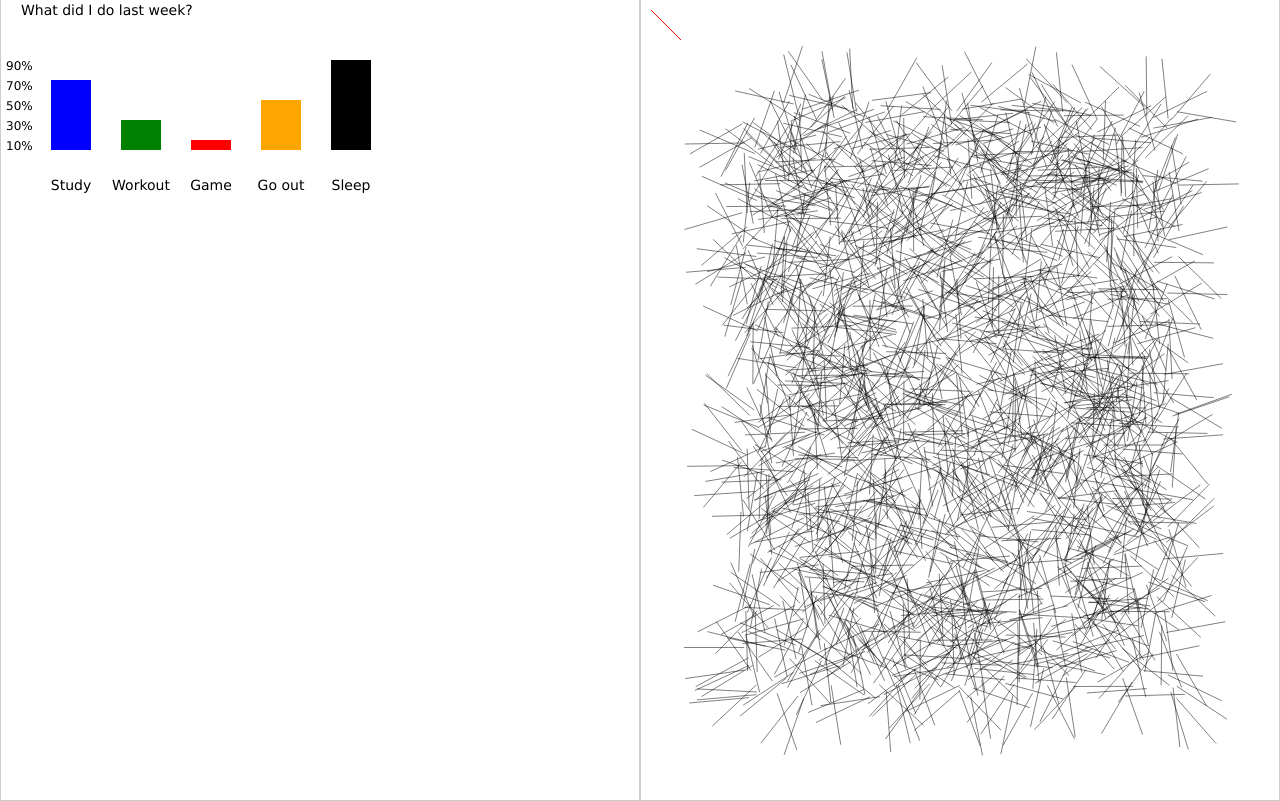
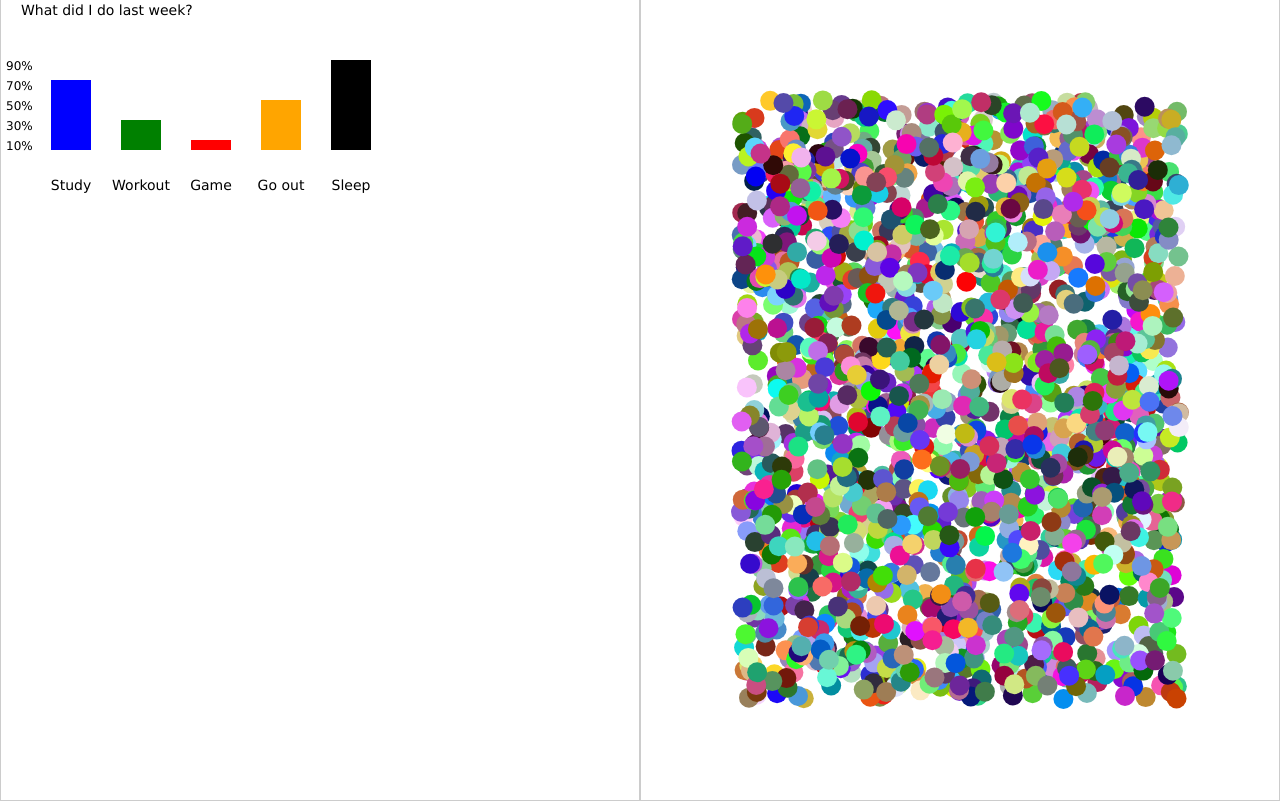
Before and after one commit to rababta/rababta.github.io, a plain HTML site: page A2-Personal-Website/visualizations.html in a window 1280 px wide. Drawn offline with Linux system fonts and the light colour scheme.

Commit message:
finalized the website and added Readme details

```diff
--- a/A2-Personal-Website/style.css
+++ b/A2-Personal-Website/style.css
@@ -300,7 +300,7 @@ section {
 
 /* EDUCATION, SKILLS, AND EXPERIENCE SECTIONS */
 
-#education, #skills, #concentrations{
+#education, #concentrations, #skills, #experience{
   position: relative;
   text-align: center;
 }
@@ -333,6 +333,8 @@ section {
   border-color: rgb(163, 163, 163);
   text-align: center;
 }
+
+
 
 .section-container {
   gap: 4rem;
--- a/A2-Personal-Website/vis.js
+++ b/A2-Personal-Website/vis.js
@@ -1,52 +1,52 @@
-
 // Get the SVG element
 const svg = document.getElementById('leWittArt');
 
-// Define the length of each line in pixels (10 inches = 960 pixels)
- const lineLength = 60;
+// Define the radius of each circle in pixels
+const circleRadius = 10;
 
-// Number of lines to generate (10,000)
- const lineCount = 2000;
+// Number of circles to generate
+const circleCount = 2000;
 
+// Function to generate random colors
+// I used ChatGPT to ask how can I assign random colors to the circles
+function getRandomColor() {
+  const r = Math.floor(Math.random() * 256);
+  const g = Math.floor(Math.random() * 256);
+  const b = Math.floor(Math.random() * 256);
 
+  return `rgb(${r}, ${g}, ${b})`;
+}
 
-// Create line function that appends a line to the SVG
-function createLine(x1, y1, x2, y2, stroke = 'black', strokeWidth = 0.5) {
-  const line = document.createElementNS('http://www.w3.org/2000/svg', 'line');
+// Create circle function that appends a circle to the SVG
+function createCircle(cx, cy, r = circleRadius, fill = 'black') {
+  const circle = document.createElementNS('http://www.w3.org/2000/svg', 'circle');
 
   // Set attributes
-  line.setAttribute('x1', x1);
-  line.setAttribute('y1', y1);
-  line.setAttribute('x2', x2);
-  line.setAttribute('y2', y2);
-  line.setAttribute('stroke', stroke);
-  line.setAttribute('stroke-width', strokeWidth);
+  circle.setAttribute('cx', cx);
+  circle.setAttribute('cy', cy);
+  circle.setAttribute('r', r);
+  circle.setAttribute('fill', fill);
 
-  // Append line to SVG
-  return line
+  // Append circle to SVG
+  return circle;
 }
 
-let line = createLine(10,10,40,40, "red",1)
-svg.append(line)
-
- //Function to generate random coordinates within the SVG canvas
+// Function to generate random coordinates within the SVG canvas
 function getRandomPosition(width, height, padding = 100) {
   const x = Math.random() * (width - padding * 2) + padding;
   const y = Math.random() * (height - padding * 2) + padding;
   return { x, y };
 }
 
- //Generate lines and add them to the SVG
- for (let i = 0; i < lineCount; i++) {
-    //Get random starting coordinates
-   const { x: x1, y: y1 } = getRandomPosition(svg.clientWidth, svg.clientHeight);
+// Generate circles and add them to the SVG
+for (let i = 0; i < circleCount; i++) {
+  // Get random coordinates for the circle's center
+  const { x, y } = getRandomPosition(svg.clientWidth, svg.clientHeight);
 
-   // Calculate the end coordinates based on a random angle
-   const angle = Math.random() * 360;
-   const x2 = x1 + lineLength * Math.cos(angle * (Math.PI / 180));
-   const y2 = y1 + lineLength * Math.sin(angle * (Math.PI / 180));
+  // Get a random color for the circle
+  const randomColor = getRandomColor();
 
-   // Use the createLine function to draw the line
-   let line = createLine(x1, y1, x2, y2);
-   svg.append(line)
+  // Use the createCircle function to draw the circle with a random color
+  let circle = createCircle(x, y, circleRadius, randomColor);
+  svg.append(circle);
 }
--- a/A2-Personal-Website/visualizations.html
+++ b/A2-Personal-Website/visualizations.html
@@ -21,15 +21,12 @@
       }
     </style>
 
-    <title>My Visualizations</title>
+    <title>My Visualizations</title>  <!-- one visualization page that links to all the visuals -->
   </head>
   <body>
     <svg width ="500px" height="500px" xmlns="http://www.w3.org/2000/svg">
 
-      <!--
-        <rect x="50" y="50" width="40" height="100" fill="blue" />
-        <text x="70" y="170" font-family="ver"/>
-      -->
+
       <text x="20" y="15" font-family="Verdana" font-size="14" fill="black" text-anchor="left">What did I do last week?</text>
 
       <rect x="50" y="80" width="40" height="70" fill="blue" />
```
Also changed, not shown: A2-Personal-Website/index.html (+65 -5 lines), A2-Personal-Website/main.js (+18 -0 lines), 1 other file. Lines whose indentation alone changed are shown as unchanged.
